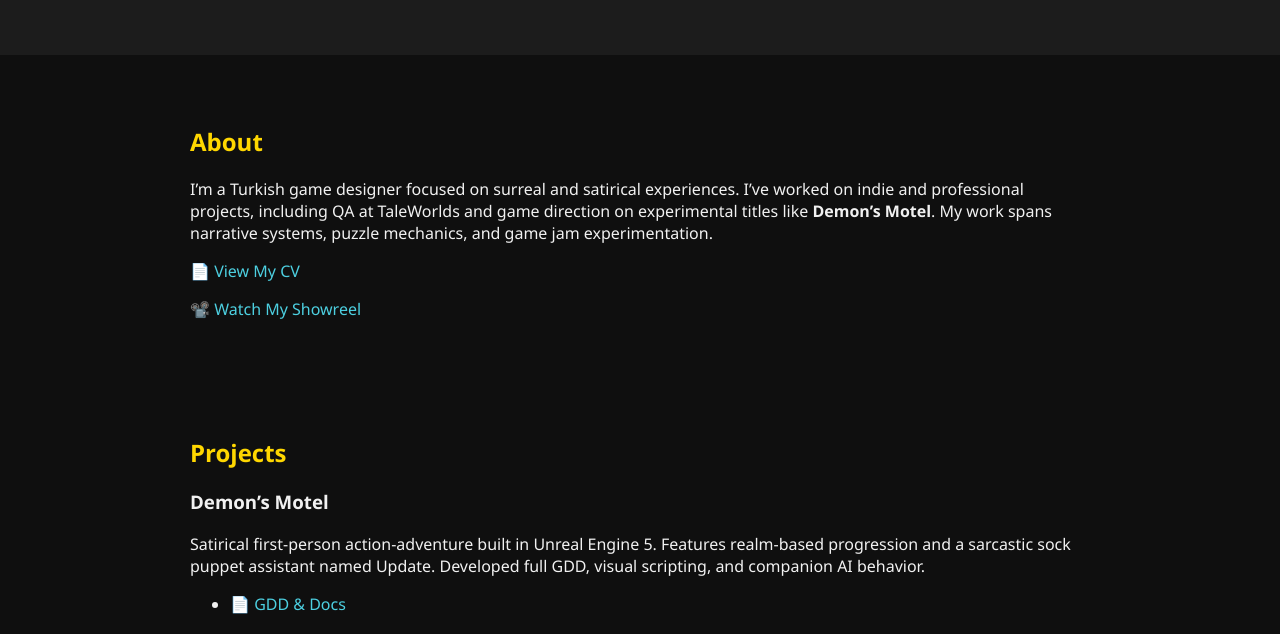
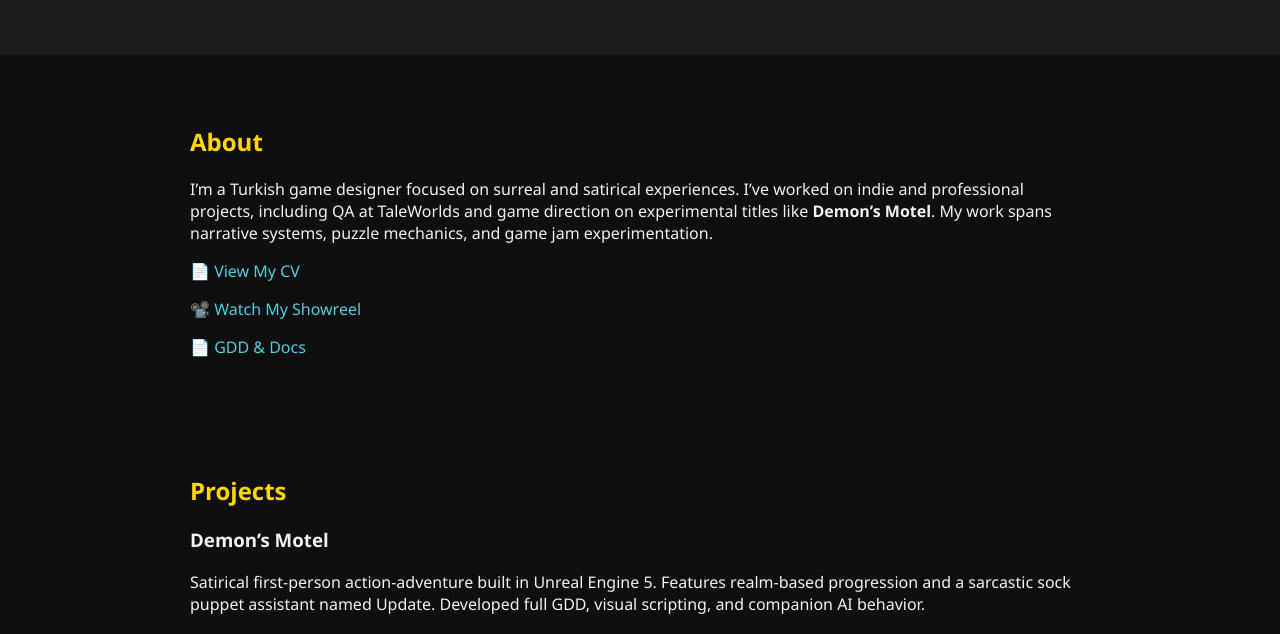
Before and after one commit to plagven/plagven.github.io, a plain HTML site: page index.html in a window 1280 px wide. Shown: the part 166-800 px from the top of the page. Drawn offline with Linux system fonts and the light colour scheme.

Commit message:
Update index.html

```diff
--- a/index.html
+++ b/index.html
@@ -65,6 +65,7 @@
   <p>I’m a Turkish game designer focused on surreal and satirical experiences. I’ve worked on indie and professional projects, including QA at TaleWorlds and game direction on experimental titles like <strong>Demon’s Motel</strong>. My work spans narrative systems, puzzle mechanics, and game jam experimentation.</p>
   <p>📄 <a href="https://drive.google.com/file/d/1VK_XcboYnfWqH_bIRBiEWIGi-JmcwgzO/view?usp=sharing" target="_blank">View My CV</a></p>
   <p>📽️ <a href="https://youtu.be/59cRj3nl51Q" target="_blank">Watch My Showreel</a></p>
+  <p>📄 <a href="https://drive.google.com/drive/folders/1VK_XcboYnfWqH_bIRBiEWIGi-JmcwgzO" target="_blank">GDD & Docs</a></p>
 </section>
 
 <section>
@@ -74,7 +75,7 @@
     <h3>Demon’s Motel</h3>
     <p>Satirical first-person action-adventure built in Unreal Engine 5. Features realm-based progression and a sarcastic sock puppet assistant named Update. Developed full GDD, visual scripting, and companion AI behavior.</p>
     <ul>
-      <li>📄 <a href="https://drive.google.com/drive/folders/1VK_XcboYnfWqH_bIRBiEWIGi-JmcwgzO" target="_blank">GDD & Docs</a></li>
+    <!--  <li>📄 <a href="https://drive.google.com/drive/folders/1VK_XcboYnfWqH_bIRBiEWIGi-JmcwgzO" target="_blank">GDD & Docs</a></li> -->
     </ul>
     <!-- Optional: Add GIF -->
     <!-- <img src="images/demons-motel.gif" alt="Demon's Motel Gameplay"> -->
```
